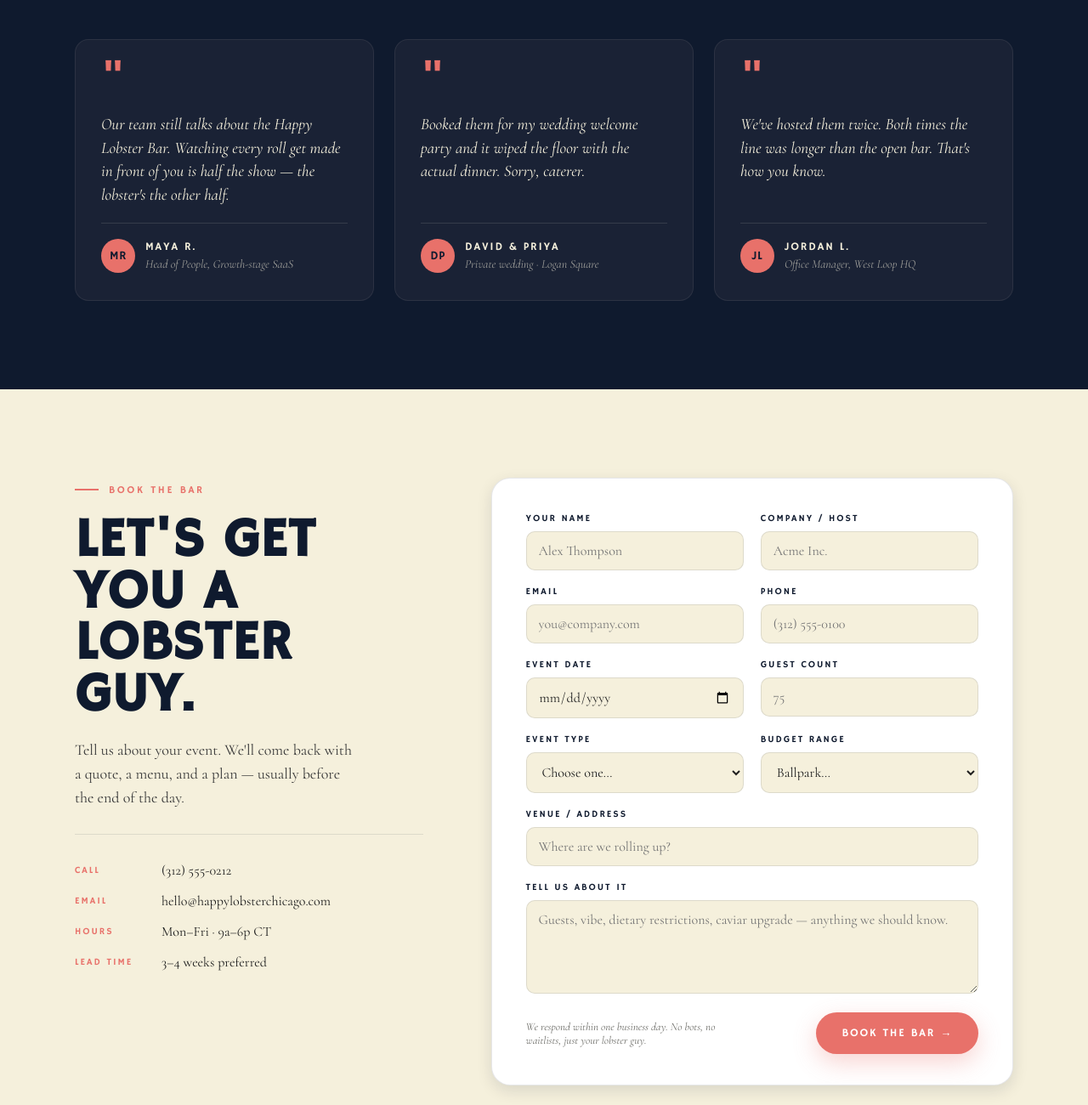
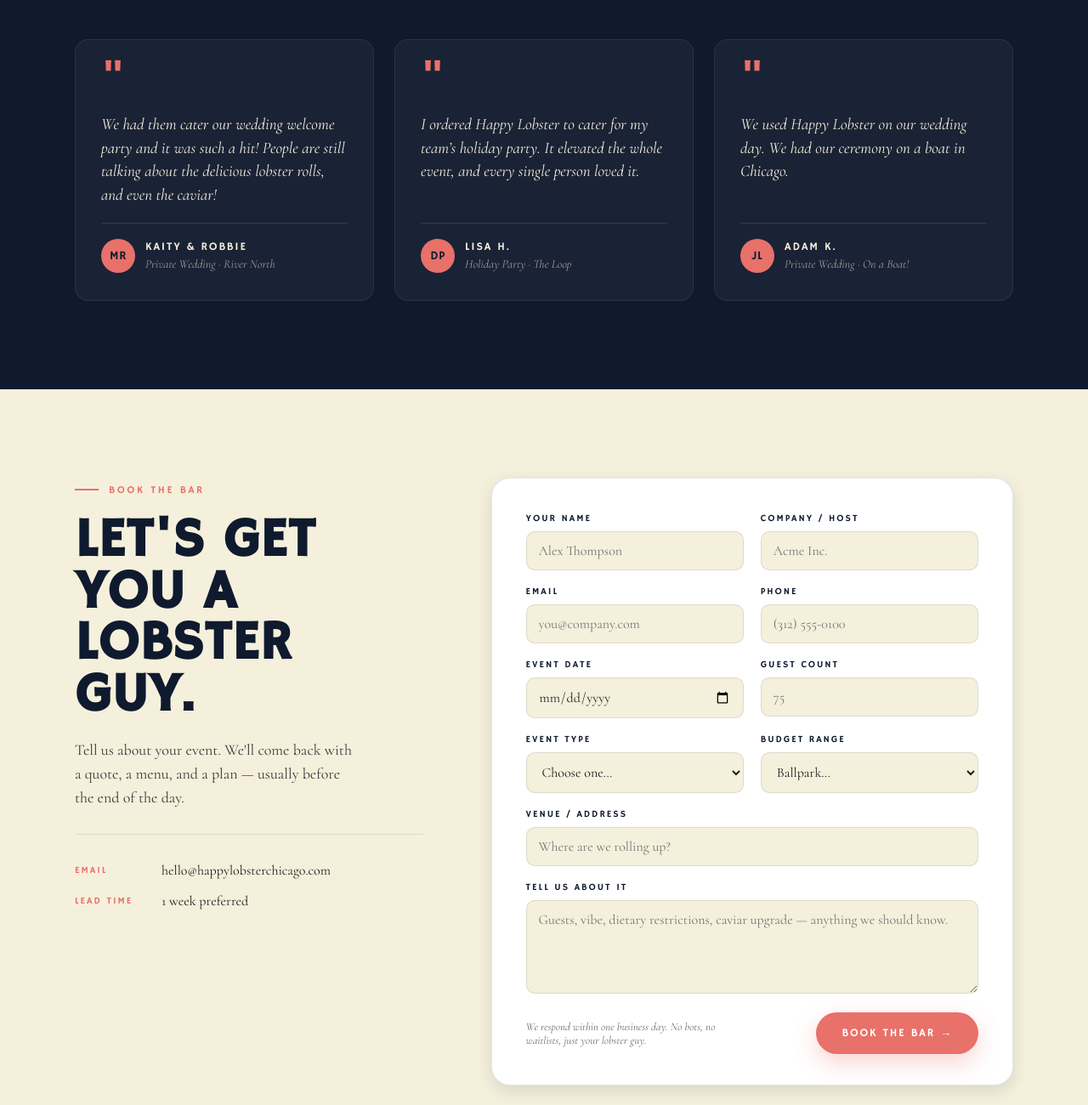
Before and after one commit to happylobsterchi/happy-lobster-bar-page, a website: page public/index.html in a window 1280 px wide. Shown: the part 2660-3960 px from the top of the page at 85% size. Drawn offline with Linux system fonts and the light colour scheme.

Commit message:
Update index.html

```diff
--- a/public/index.html
+++ b/public/index.html
@@ -151,31 +151,31 @@
     <div class="quotes">
       <div class="quote-card">
         <div class="mark">"</div>
-        <div class="body">Our team still talks about the Happy Lobster Bar. Watching every roll get made in front of you is half the show — the lobster's the other half.</div>
+        <div class="body">We had them cater our wedding welcome party and it was such a hit! People are still talking about the delicious lobster rolls, and even the caviar!</div>
         <div class="by">
           <div class="avatar">MR</div>
           <div>
-            <div class="who">Maya R.<div class="role">Head of People, Growth-stage SaaS</div></div>
+            <div class="who">Kaity &amp; Robbie<div class="role">Private Wedding · River North</div></div>
           </div>
         </div>
       </div>
       <div class="quote-card">
         <div class="mark">"</div>
-        <div class="body">Booked them for my wedding welcome party and it wiped the floor with the actual dinner. Sorry, caterer.</div>
+        <div class="body">I ordered Happy Lobster to cater for my team’s holiday party. It elevated the whole event, and every single person loved it.</div>
         <div class="by">
           <div class="avatar">DP</div>
           <div>
-            <div class="who">David &amp; Priya<div class="role">Private wedding · Logan Square</div></div>
+            <div class="who">Lisa H.<div class="role">Holiday Party · The Loop</div></div>
           </div>
         </div>
       </div>
       <div class="quote-card">
         <div class="mark">"</div>
-        <div class="body">We've hosted them twice. Both times the line was longer than the open bar. That's how you know.</div>
+        <div class="body">We used Happy Lobster on our wedding day. We had our ceremony on a boat in Chicago.</div>
         <div class="by">
           <div class="avatar">JL</div>
           <div>
-            <div class="who">Jordan L.<div class="role">Office Manager, West Loop HQ</div></div>
+            <div class="who">Adam K.<div class="role">Private Wedding · On a Boat!</div></div>
           </div>
         </div>
       </div>
@@ -191,10 +191,10 @@
       <h2>Let's get you a lobster guy.</h2>
       <p>Tell us about your event. We'll come back with a quote, a menu, and a plan — usually before the end of the day.</p>
       <div class="contacts">
-        <div class="row"><span class="lbl">Call</span>(312) 555-0212</div>
+
         <div class="row"><span class="lbl">Email</span>hello@happylobsterchicago.com</div>
-        <div class="row"><span class="lbl">Hours</span>Mon–Fri · 9a–6p CT</div>
-        <div class="row"><span class="lbl">Lead time</span>3–4 weeks preferred</div>
+
+        <div class="row"><span class="lbl">Lead time</span>1 week preferred</div>
       </div>
     </div>
 
```
